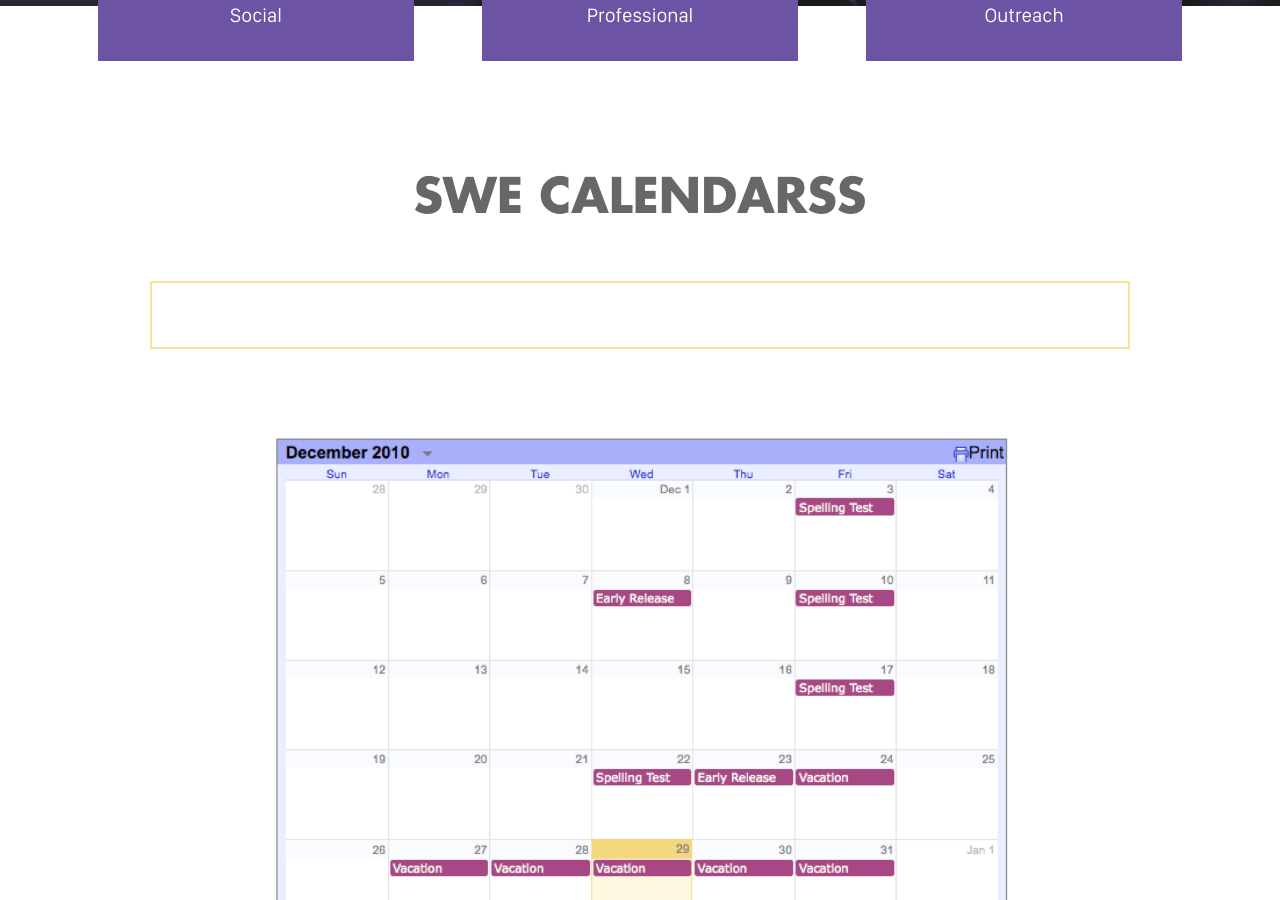
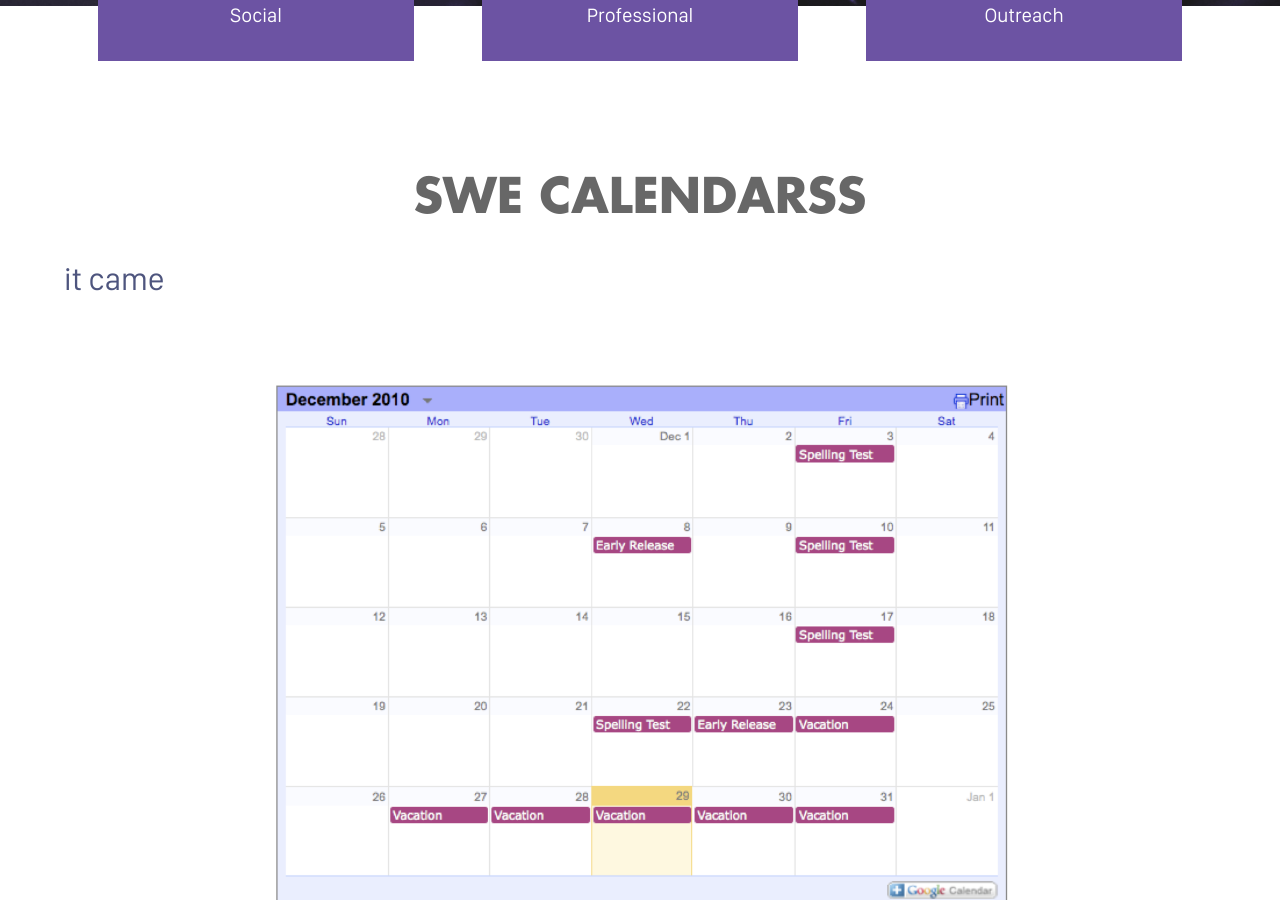
Before and after one commit to sweucsd/swe-website-old, a Jekyll site: the page built from calendar.markdown, in a window 1280 px wide and 900 px high, scrolled down 963 px. Built offline with Jekyll 4.4.1, drawn with Linux system fonts in a browser that asks for light colours; comment, search, counter and statistics services are not loaded.

Commit message:
trying debug for about's variable

```diff
--- a/_layouts/calendar.html
+++ b/_layouts/calendar.html
@@ -7,18 +7,7 @@
 
     {% comment %}{% include events.html %} {% endcomment %}
 
-    <center>
-    <div class="events">
-        {% for event in site.home.events %}
-            <div class="events__row">
-                <span>{{ event.event_name }}</span>
-                <!-- <span>{{ event.event_date }}</span> -->
-                <time>{{ event.event_date | date: "%A, %B %-d" }}</time>
-                <span><a href="{{ event.event_url }}" target="_blank">RSVP</a></span>
-            </div>
-        {% endfor %}
-    </div>
-    </center>
+    <h1>it came {{ about.blurb }}</h1>
 
     <hr>
 
```
